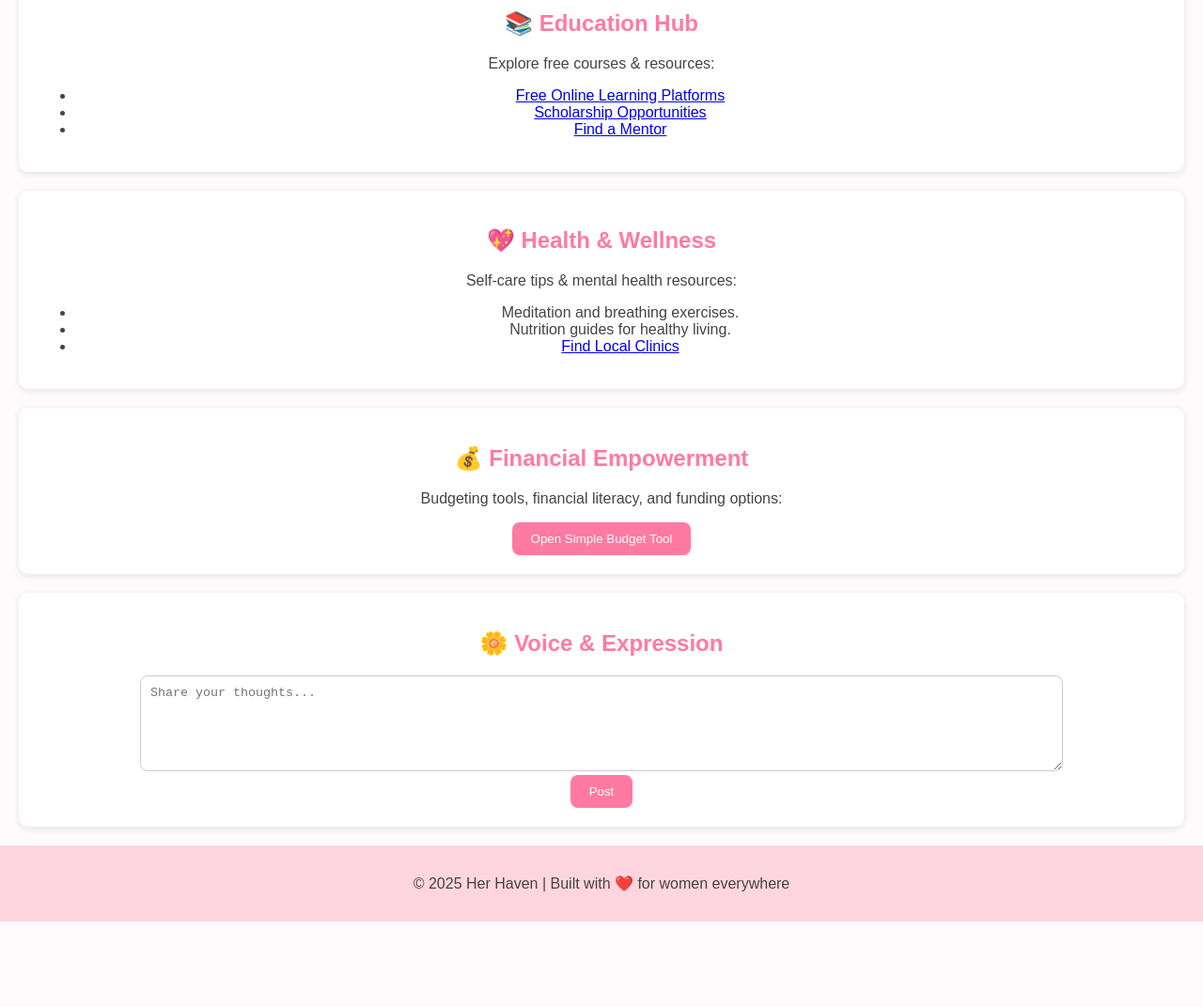
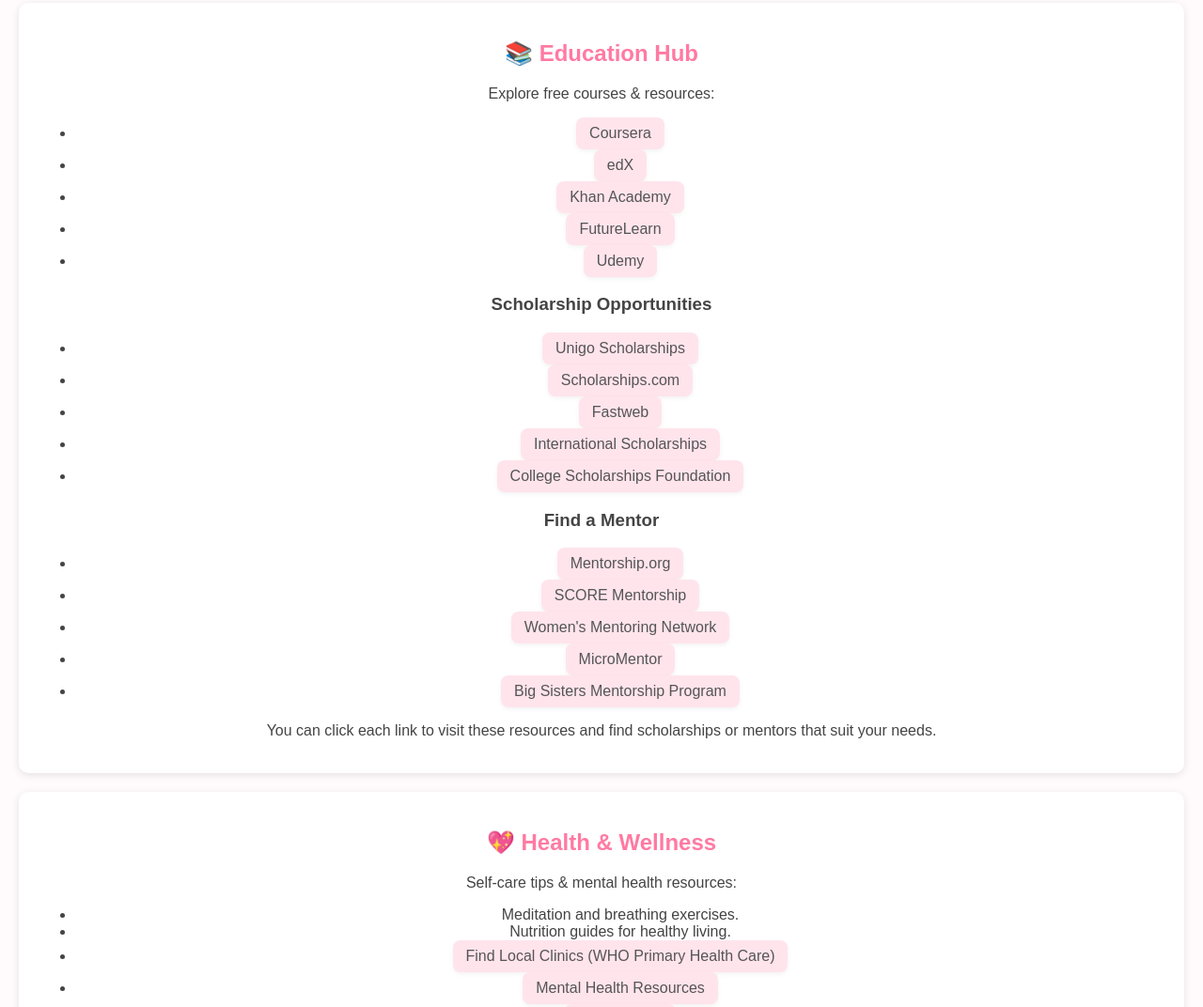
Before and after one commit to KRISHNPRIY2820/HER-HEAVEN, a plain HTML site: page index.html in a window 1280 px wide. Shown: the part 440-1512 px from the top of the page at 94% size. Before the commit the page ends 1421 px from the top, so only its background shows below. Drawn offline with Linux system fonts and the light colour scheme.

Commit message:
added links to the code

```diff
--- a/index.html
+++ b/index.html
@@ -8,7 +8,7 @@
 </head>
 <body>
     <header>
-        <h1>🌸 Her Haven 🌸</h1>
+        <h1>🌸 Her Heaven 🌸</h1>
         <p>Your safe space for growth, health, and empowerment</p>
     </header>
 
@@ -36,11 +36,34 @@
     <h2>📚 Education Hub</h2>
     <p>Explore free courses & resources:</p>
     <ul>
-                <li><a href="#">Free Online Learning Platforms</a></li>
-                <li><a href="#">Scholarship Opportunities</a></li>
-                <li><a href="#">Find a Mentor</a></li>
+        <li><a href="https://www.coursera.org" target="_blank" rel="noopener">Coursera</a></li>
+        <li><a href="https://www.edx.org" target="_blank" rel="noopener">edX</a></li>
+        <li><a href="https://www.khanacademy.org" target="_blank" rel="noopener">Khan Academy</a></li>
+        <li><a href="https://www.futurelearn.com" target="_blank" rel="noopener">FutureLearn</a></li>
+        <li><a href="https://www.udemy.com" target="_blank" rel="noopener">Udemy</a></li>
     </ul>
+
+    <h3>Scholarship Opportunities</h3>
+    <ul>
+        <li><a href="https://www.unigo.com/scholarships" target="_blank" rel="noopener">Unigo Scholarships</a></li>
+        <li><a href="https://www.scholarships.com" target="_blank" rel="noopener">Scholarships.com</a></li>
+        <li><a href="https://www.fastweb.com" target="_blank" rel="noopener">Fastweb</a></li>
+        <li><a href="https://www.internationalscholarships.com" target="_blank" rel="noopener">International Scholarships</a></li>
+        <li><a href="https://www.collegescholarships.org" target="_blank" rel="noopener">College Scholarships Foundation</a></li>
+    </ul>
+
+    <h3>Find a Mentor</h3>
+    <ul>
+        <li><a href="https://www.mentorship.org" target="_blank" rel="noopener">Mentorship.org</a></li>
+        <li><a href="https://www.score.org/find-mentor" target="_blank" rel="noopener">SCORE Mentorship</a></li>
+        <li><a href="https://www.womensmentoring.org" target="_blank" rel="noopener">Women's Mentoring Network</a></li>
+        <li><a href="https://www.micromentor.org" target="_blank" rel="noopener">MicroMentor</a></li>
+        <li><a href="https://www.tennismentors.org" target="_blank" rel="noopener">Big Sisters Mentorship Program</a></li>
+    </ul>
+
+    <p>You can click each link to visit these resources and find scholarships or mentors that suit your needs.</p>
 </section>
+
 
         <section id="health">
     <h2>💖 Health & Wellness</h2>
@@ -48,9 +71,14 @@
     <ul>
         <li>Meditation and breathing exercises.</li>
         <li>Nutrition guides for healthy living.</li>
-                <li><a href="#">Find Local Clinics</a></li>
+        <li><a href="https://www.who.int/health-topics/primary-health-care" target="_blank" rel="noopener">Find Local Clinics (WHO Primary Health Care)</a></li>
+        <li><a href="https://www.mentalhealth.gov" target="_blank" rel="noopener">Mental Health Resources</a></li>
+        <li><a href="https://www.nutrition.gov" target="_blank" rel="noopener">Nutrition.gov</a></li>
+        <li><a href="https://www.headspace.com/meditation" target="_blank" rel="noopener">Guided Meditation (Headspace)</a></li>
+        <li><a href="https://www.nimh.nih.gov/health/topics/caring-for-your-mental-health" target="_blank" rel="noopener">Mental Health Care Tips (NIMH)</a></li>
     </ul>
 </section>
+
 
         <section id="finance">
             <h2>💰 Financial Empowerment</h2>
@@ -73,7 +101,7 @@
     </main>
 
     <footer>
-        <p>&copy; 2025 Her Haven | Built with ❤️ for women everywhere</p>
+        <p>&copy; 2025 Her Heaven | Built with ❤️ for women everywhere</p>
     </footer>
 
     <script src="script.js"></script>
--- a/style.css
+++ b/style.css
@@ -65,3 +65,21 @@ footer {
     padding: 15px;
     margin-top: 20px;
 }
+/* Global soothing pastel style for all links */
+a {
+    display: inline-block;
+    background-color: #ffe4ec;  /* soft pastel background */
+    color: #555;                /* calm text color */
+    padding: 8px 14px;
+    border-radius: 8px;
+    text-decoration: none;      /* no underline */
+    transition: background-color 0.3s, transform 0.2s;
+    font-weight: 500;
+    box-shadow: 0 2px 5px rgba(0,0,0,0.05);
+}
+
+/* Hover effect for all links */
+a:hover {
+    background-color: #ffd1e3; /* slightly deeper pastel */
+    transform: scale(1.03);   /* soft grow */
+}
```
Lines whose indentation alone changed are shown as unchanged.
